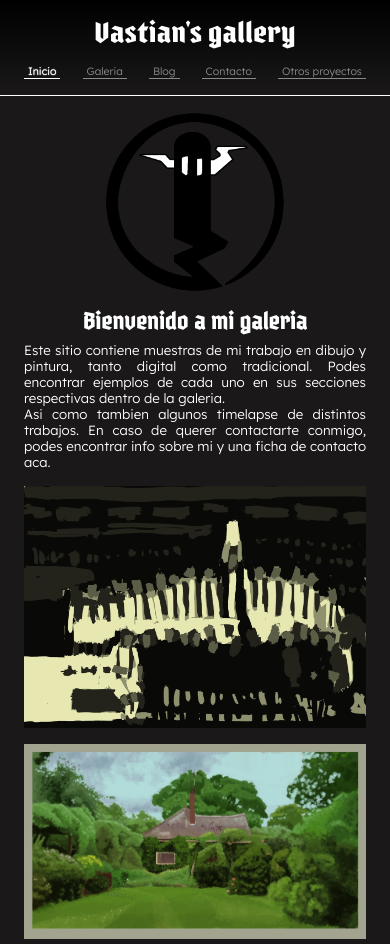
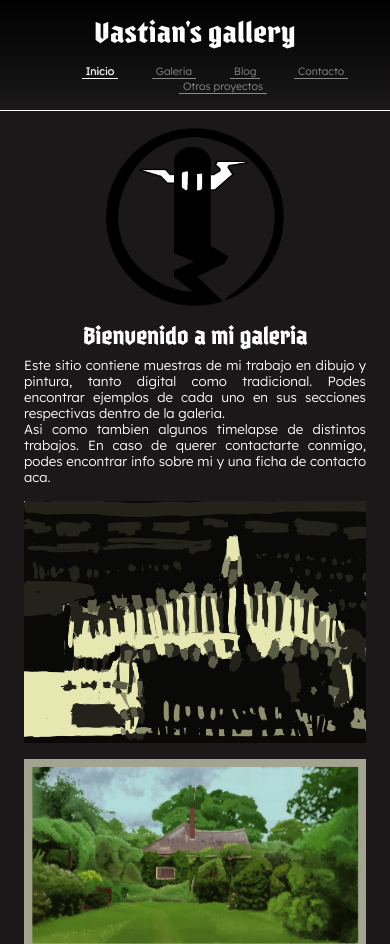
Before and after one commit to se645t14n/PreEntrega2-Zysman, a website: page index.html in a window 390 px wide. Shown: the top 944 px of the page. Drawn offline with Linux system fonts and the light colour scheme.

Commit message:
fixed tablet viewport height

```diff
--- a/scss/_media-queries.scss
+++ b/scss/_media-queries.scss
@@ -95,6 +95,10 @@
 // tablet viewport
 @media (max-width: 810px) {
     body {
+        height: 100vh;
+        grid-template-rows: 10% auto 5%;
+        grid-template-columns: 1fr;
+
         header {
             padding: $gap-2 50px;
 
@@ -161,11 +165,15 @@
                 width: 100%;
 
                 ul {
-                    padding: 0;
+                    //padding: 0;
+                    //margin: auto;
+                    //width: 70%;
                     display: flex;
-                    flex-flow: nowrap;
-                    justify-content: space-between;
+                    flex-flow: wrap;
+                    justify-content: space-evenly;
                     align-items: center;
+                    //gap: $gap-1;
+
 
                     li {
                         font-size: 8pt;
```
Also changed, not shown: css/style.css, 1 other file.
